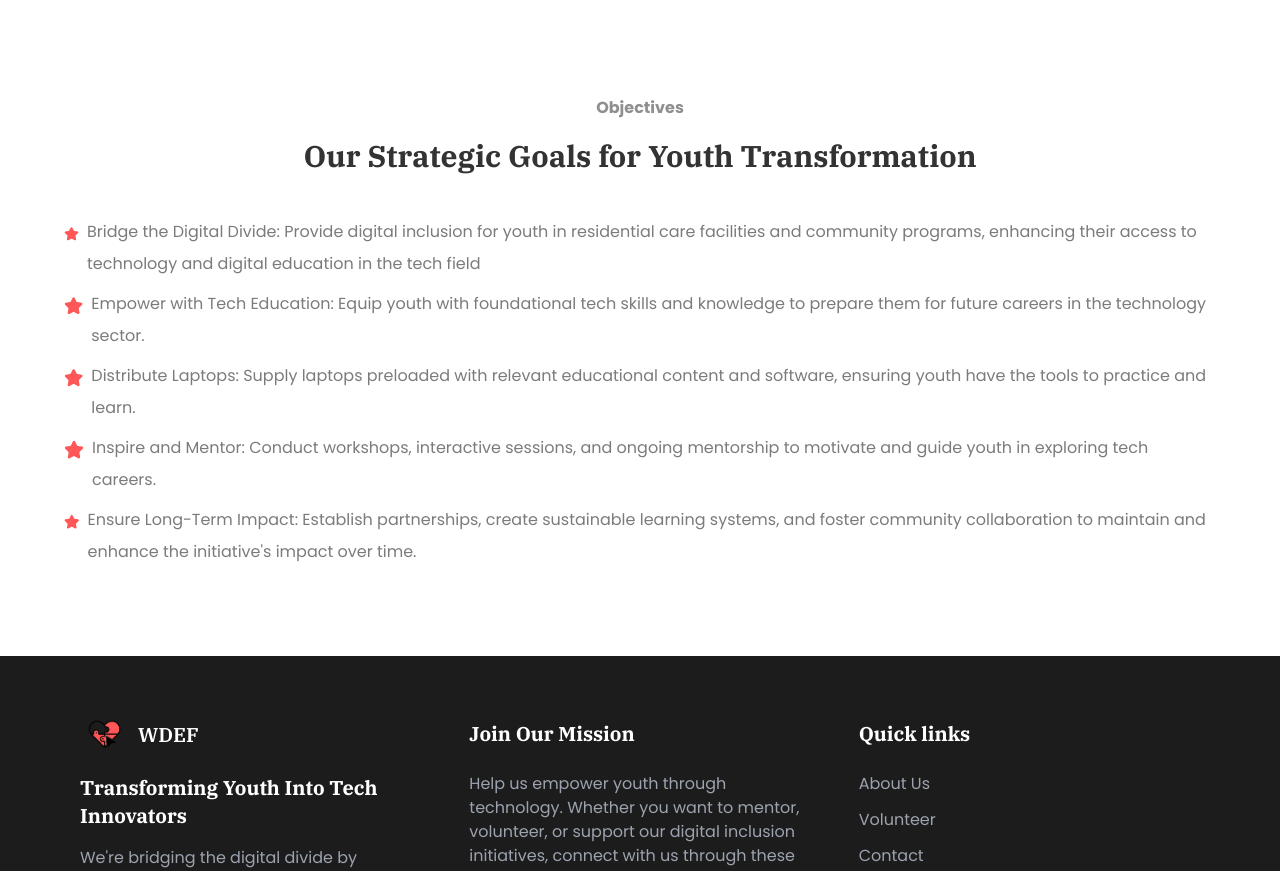
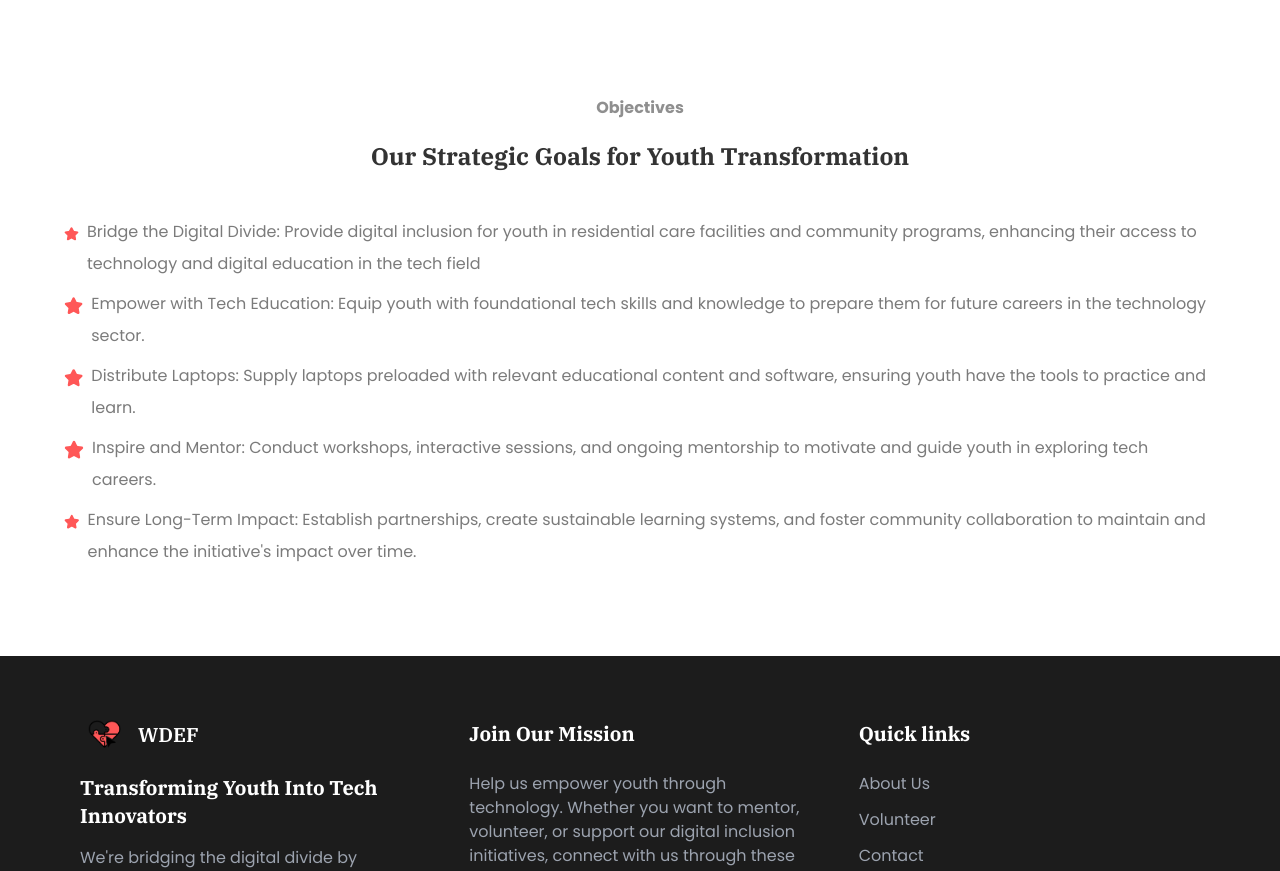
Before and after one commit to oluwatunmiisheii/wdef, a Next.js app: page / in a window 1280 px wide. Shown: the part 2460-3331 px from the top of the page. Built offline with nearby package versions, Linux system fonts and the light colour scheme.

Commit message:
chore: text adjustment

```diff
--- a/src/app/_components/Objectives.tsx
+++ b/src/app/_components/Objectives.tsx
@@ -15,7 +15,7 @@ export const Objectives = () => {
       <div className="max-w-6xl mx-auto py-10 flex justify-center flex-col items-center">
         <div className="text-center mb-4">
           <h3 className="text-[#8F8F8F] font-extrabold mb-4 font-poppins">Objectives</h3>
-          <h3 className="text-[#333333] font-bold text-3xl leading-10 mb-6 font-ibmPlexSansSerif">
+          <h3 className="text-[#333333] font-bold text-2xl leading-10 mb-6 font-ibmPlexSansSerif">
             Our Strategic Goals for Youth Transformation
           </h3>
         </div>
```
